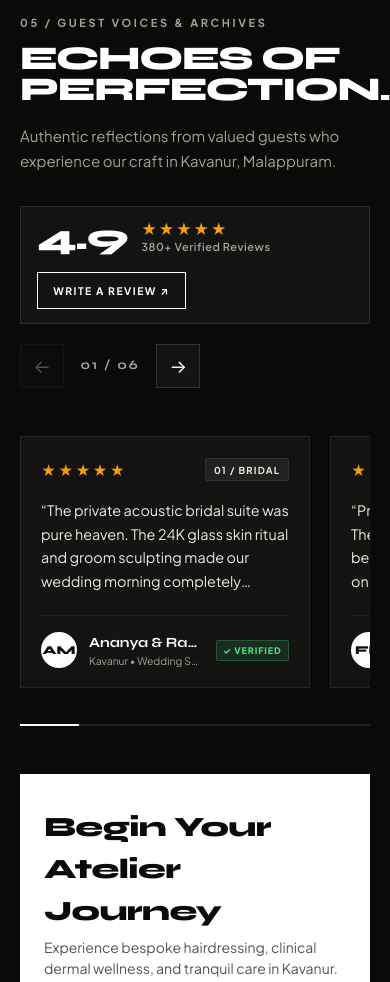
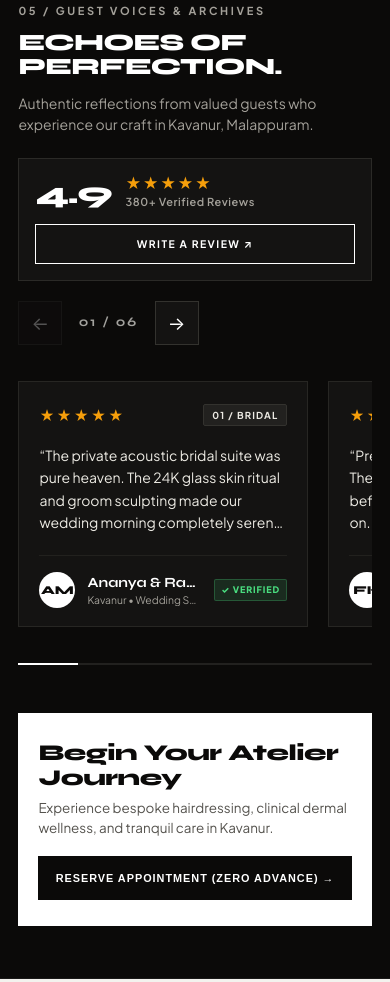
Before and after one commit to ananthupu9-ctrl/ZENTRO-WEB, a plain HTML site: page index.html in a window 390 px wide. Shown: the part 4546-5528 px from the top of the page. Drawn offline with Linux system fonts and the light colour scheme.

Commit message:
fix(mobile-reviews): contain ECHOES OF PERFECTION title and CTA button text cleanly within mobile bounds

```diff
--- a/css/styles.css
+++ b/css/styles.css
@@ -2053,7 +2053,21 @@ p, li, span, a, .atelier-card-body, .noir-card-quote {
   .noir-cta-banner {
     flex-direction: column;
     align-items: flex-start;
-    padding: 2rem 1.5rem;
+    padding: 1.65rem 1.25rem;
+    gap: 1.15rem;
+    overflow: hidden;
+    box-sizing: border-box;
+  }
+
+  .noir-cta-title {
+    font-size: clamp(1.3rem, 5.8vw, 1.65rem);
+    line-height: 1.12;
+    margin-bottom: 0.45rem;
+  }
+
+  .noir-cta-desc {
+    font-size: 0.84rem;
+    line-height: 1.5;
   }
 }
 
@@ -2094,7 +2108,14 @@ p, li, span, a, .atelier-card-body, .noir-card-quote {
 @media (max-width: 640px) {
   .noir-cta-btn {
     width: 100%;
+    max-width: 100%;
+    padding: 0.9rem 0.75rem;
+    font-size: 0.68rem;
+    letter-spacing: 0.09em;
+    line-height: 1.35;
+    white-space: normal;
     text-align: center;
+    box-sizing: border-box;
   }
 }
 
@@ -2833,18 +2854,59 @@ p, li, span, a, .atelier-card-body, .noir-card-quote {
     line-height: 1.55;
   }
 
+  .noir-reviews-section {
+    padding: 3.25rem 1.15rem;
+  }
+
+  .noir-reviews-header {
+    gap: 1.4rem;
+    margin-bottom: 1.75rem;
+  }
+
   .noir-reviews-title {
-    font-size: clamp(1.9rem, 8.5vw, 2.75rem);
+    font-size: clamp(1.35rem, 6vw, 1.95rem);
+    line-height: 1.02;
+    letter-spacing: -0.03em;
+    max-width: 100%;
+    overflow-wrap: break-word;
   }
 
   .noir-reviews-subtitle {
-    font-size: 0.9375rem;
-    line-height: 1.65;
+    font-size: 0.875rem;
+    margin-top: 0.85rem;
+    line-height: 1.55;
+  }
+
+  .noir-rating-summary-compact {
+    flex-direction: column;
+    align-items: stretch;
+    gap: 0.85rem;
+    padding: 1rem;
+  }
+
+  .noir-score-num {
+    font-size: 1.9rem;
+  }
+
+  .noir-write-review-btn {
+    width: 100%;
+    padding: 0.7rem 1rem;
   }
 
   .noir-card-quote {
-    font-size: 0.9rem;
-    line-height: 1.65;
+    font-size: 0.875rem;
+    line-height: 1.6;
+  }
+
+  .noir-cta-title {
+    font-size: clamp(1.3rem, 5.8vw, 1.65rem);
+    line-height: 1.12;
+    margin-bottom: 0.45rem;
+  }
+
+  .noir-cta-desc {
+    font-size: 0.84rem;
+    line-height: 1.5;
   }
 
   .atelier-visit-section {
```
